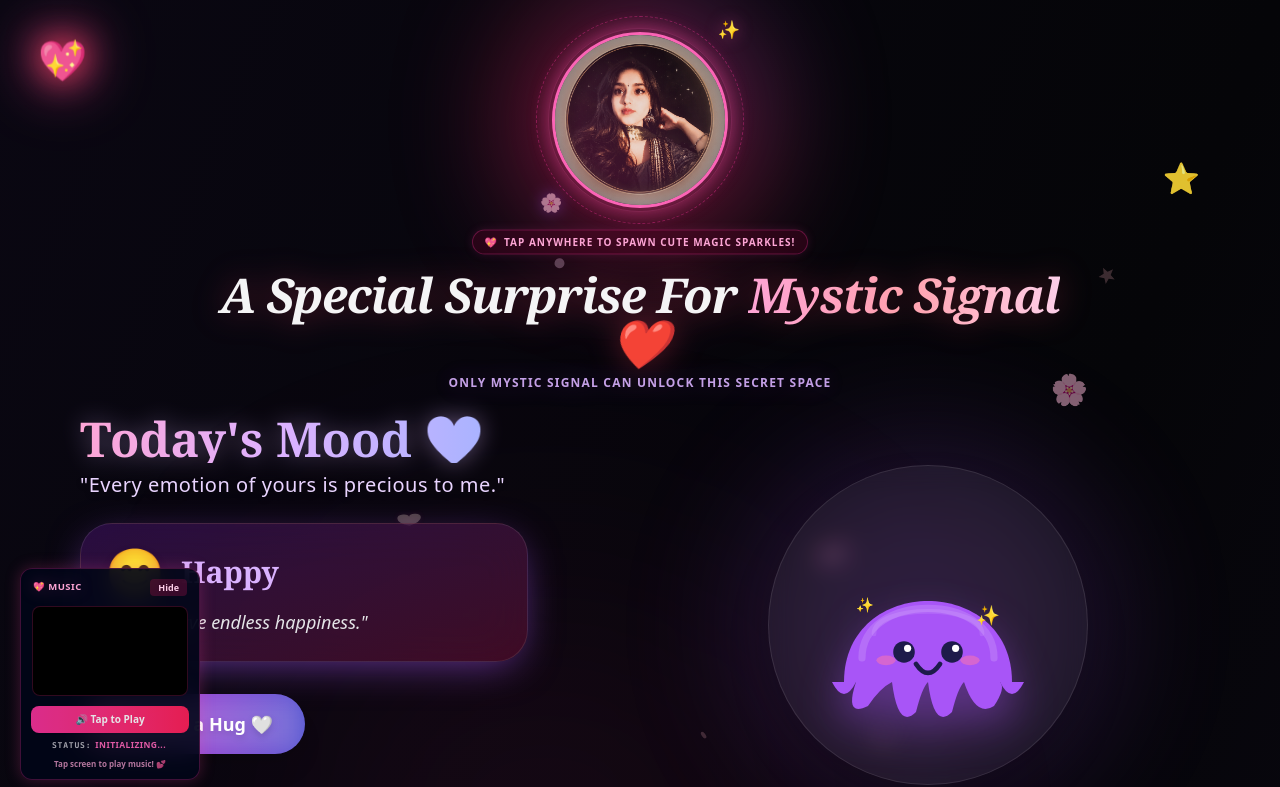
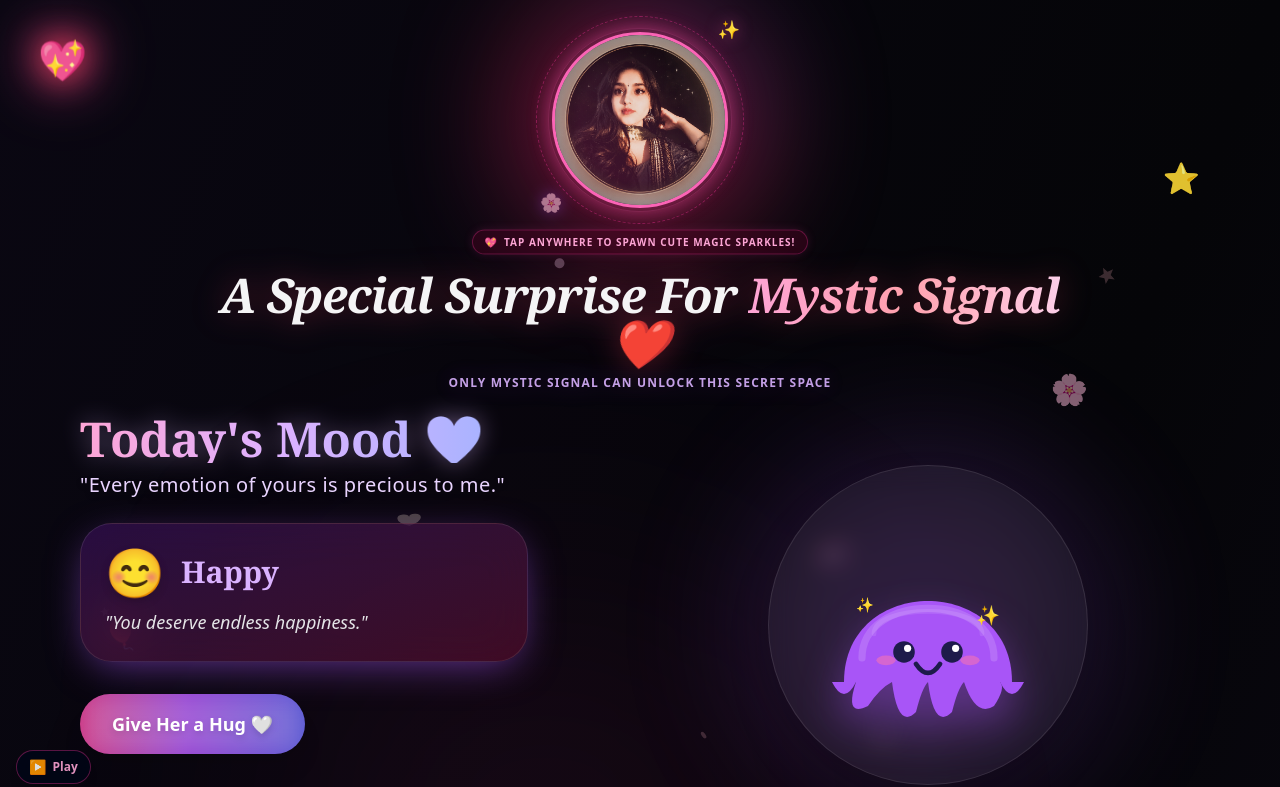
Before and after one commit to itofficialrupesh-hash/MYSTIC_SIGNAL, a React (Vite) app: page / in a window 1280 px wide. Shown: the top 787 px of the page. Built offline with nearby package versions, Linux system fonts and the light colour scheme.

Commit message:
perf: optimize rendering performance
Remove backdrop blur effects and complex shadows to improve frame rates and reduce GPU load across the application.

```diff
--- a/src/App.tsx
+++ b/src/App.tsx
@@ -591,7 +591,7 @@ export default function App() {
 
       {/* ADMIN PASSCODE GATE MODAL */}
       {isAdminPassModalOpen && (
-        <div className="fixed inset-0 bg-slate-950/90 backdrop-blur-md z-[100] flex items-center justify-center p-4">
+        <div className="fixed inset-0 bg-slate-950/95 z-[100] flex items-center justify-center p-4">
           <div className="bg-slate-900 border border-pink-500/30 rounded-3xl p-6 w-full max-w-sm text-center shadow-[0_0_50px_rgba(236,72,153,0.3)] relative">
             <button
               onClick={() => {
--- a/src/components/FloatingParticles.tsx
+++ b/src/components/FloatingParticles.tsx
@@ -187,10 +187,6 @@ export default function FloatingParticles() {
 
         switch (p.type) {
           case 'heart':
-            if (enableShadows) {
-              ctx.shadowColor = 'rgba(236, 72, 153, 0.4)';
-              ctx.shadowBlur = 6;
-            }
             drawHeart(ctx, 0, 0, p.size);
             break;
           case 'star':
--- a/src/components/MusicPlayer.tsx
+++ b/src/components/MusicPlayer.tsx
@@ -331,63 +331,26 @@ export default function MusicPlayer({ musicUrl }: MusicPlayerProps) {
   };
 
   return (
-    <div
-      className={`fixed bottom-4 left-4 z-50 bg-slate-950/90 backdrop-blur-md rounded-xl border border-pink-500/25 shadow-[0_0_15px_rgba(236,72,153,0.25)] flex flex-col items-center gap-1.5 transition-all duration-300 md:bottom-5 md:left-5 ${
-        isMinimized ? 'w-[110px] p-1.5 opacity-90 hover:opacity-100 hover:scale-[1.03]' : 'w-[180px] p-2.5'
-      }`}
-    >
-      <div className="flex items-center justify-between w-full gap-1 px-0.5">
-        <span className="text-[9.5px] font-black text-pink-300 tracking-wider uppercase flex items-center gap-0.5 select-none drop-shadow-[0_0_8px_rgba(236,72,153,0.3)]">
-          {isMinimized ? "🎵" : "💖 Music"}
-        </span>
-        <button
-          onClick={() => setIsMinimized(!isMinimized)}
-          className="text-[9px] bg-pink-900/40 text-pink-200 hover:bg-pink-800/60 hover:text-white px-2 py-0.5 rounded transition-all font-bold"
-          title={isMinimized ? "Maximize Music Player" : "Minimize Music Player"}
-        >
-          {isMinimized ? "Show" : "Hide"}
-        </button>
-      </div>
-
-      <div className={`flex flex-col items-center gap-2 w-full transition-all duration-300 ${isMinimized ? 'h-0 opacity-0 pointer-events-none overflow-hidden mt-0' : 'h-auto opacity-100 mt-1'}`}>
-
-        {/*
-          Keep the YouTube iframe element PERMANENTLY mounted in the DOM.
-          Do not conditionally unmount this wrapper.
-        */}
-        <div className="rounded-lg overflow-hidden border border-pink-500/20 bg-black relative shadow-inner transition-all duration-300 w-[156px] h-[90px] mb-0.5">
+    <div className="fixed bottom-4 left-4 z-50 flex items-center gap-2">
+      {/* Offscreen YouTube iframe container required for audio engine */}
+      <div className="w-1 h-1 opacity-0 overflow-hidden absolute pointer-events-none -z-50" aria-hidden="true">
         <div id="bg-music-iframe-api" className="w-full h-full" />
       </div>
 
-        <div className="flex flex-col gap-1.5 items-center w-full">
-          {/* Reactive Mute-Status button */}
+      {/* Ultra-compact Mini Music Player Toggle */}
       <button
+        type="button"
         onClick={handleManualPlayUnmute}
-            className={`w-full text-[10px] font-extrabold py-1.5 px-2 rounded-lg active:scale-95 transition-all flex items-center justify-center gap-1 ${
+        className={`px-3 py-1.5 rounded-full backdrop-blur-md border shadow-lg transition-all duration-300 flex items-center gap-1.5 text-xs font-black cursor-pointer active:scale-95 select-none ${
           isMuted
-                ? 'bg-gradient-to-r from-pink-500 to-rose-500 text-white animate-pulse shadow-xs hover:from-pink-600 hover:to-rose-600'
-                : 'bg-emerald-950/60 text-emerald-300 border border-emerald-500/25 hover:bg-emerald-950/80'
+            ? 'bg-slate-950/90 text-pink-300 border-pink-500/40 hover:bg-slate-900 shadow-[0_0_12px_rgba(236,72,153,0.3)] animate-pulse'
+            : 'bg-slate-950/90 text-emerald-300 border-emerald-500/40 hover:bg-slate-900 shadow-[0_0_12px_rgba(16,185,129,0.25)]'
         }`}
+        title={isMuted ? "Play Music" : "Mute Music"}
       >
-            {isMuted ? "🔊 Tap to Play" : "🔇 Mute"}
+        <span className="text-sm">{isMuted ? "▶️" : "🔊"}</span>
+        <span>{isMuted ? "Play" : "Mute"}</span>
       </button>
-
-          <div className="flex items-center gap-0.5 justify-center select-none">
-            <span className="text-[8px] uppercase tracking-widest font-mono text-zinc-400 font-semibold">
-              Status:
-            </span>
-            <span className={`text-[8.5px] font-extrabold px-0.5 rounded uppercase tracking-wider ${
-              isMuted ? 'text-pink-400 animate-pulse' : 'text-emerald-400'
-            }`}>
-              {playbackStatus}
-            </span>
-          </div>
-
-          <p className="text-[8px] text-pink-300/70 font-semibold text-center leading-snug select-none px-1">
-            Tap screen to play music! 💕
-          </p>
-        </div>
-      </div>
     </div>
   );
 }
--- a/src/components/SecretAdmin.tsx
+++ b/src/components/SecretAdmin.tsx
@@ -410,7 +410,7 @@ export default function SecretAdmin({
 
   return (
     <div
-      className="fixed inset-0 z-50 bg-black/40 backdrop-blur-md flex items-center justify-center p-3 animate-fade-in"
+      className="fixed inset-0 z-50 bg-black/80 flex items-center justify-center p-3 animate-fade-in"
       id="admin-backdrop"
     >
       <div
```
Lines whose indentation alone changed are shown as unchanged.
